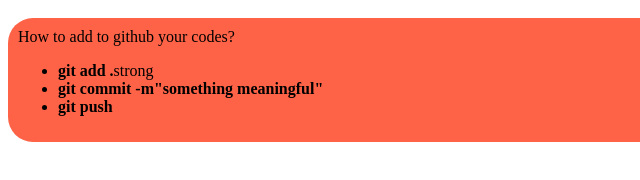
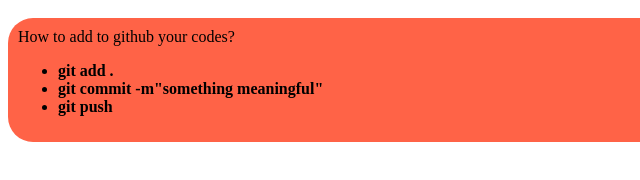
Before and after one commit to aref-360nobra/programming_hero_aref_practise, a plain HTML site: page index.html in a window 1280 px wide. Shown: the part 444-624 px from the top of the page, 0-640 px from the left. Drawn offline with Linux system fonts and the light colour scheme.

Commit message:
spelling mistake fixed

```diff
--- a/index.html
+++ b/index.html
@@ -30,7 +30,7 @@
     <div>
         <caption>How to add to github your codes?</caption>
         <ul>
-            <li><strong>git add .</strong>strong</li>
+            <li><strong>git add .</strong></li>
             <li><strong>git commit -m"something meaningful"</strong></li>
             <li><strong>git push</strong></li>
         </ul>
```
